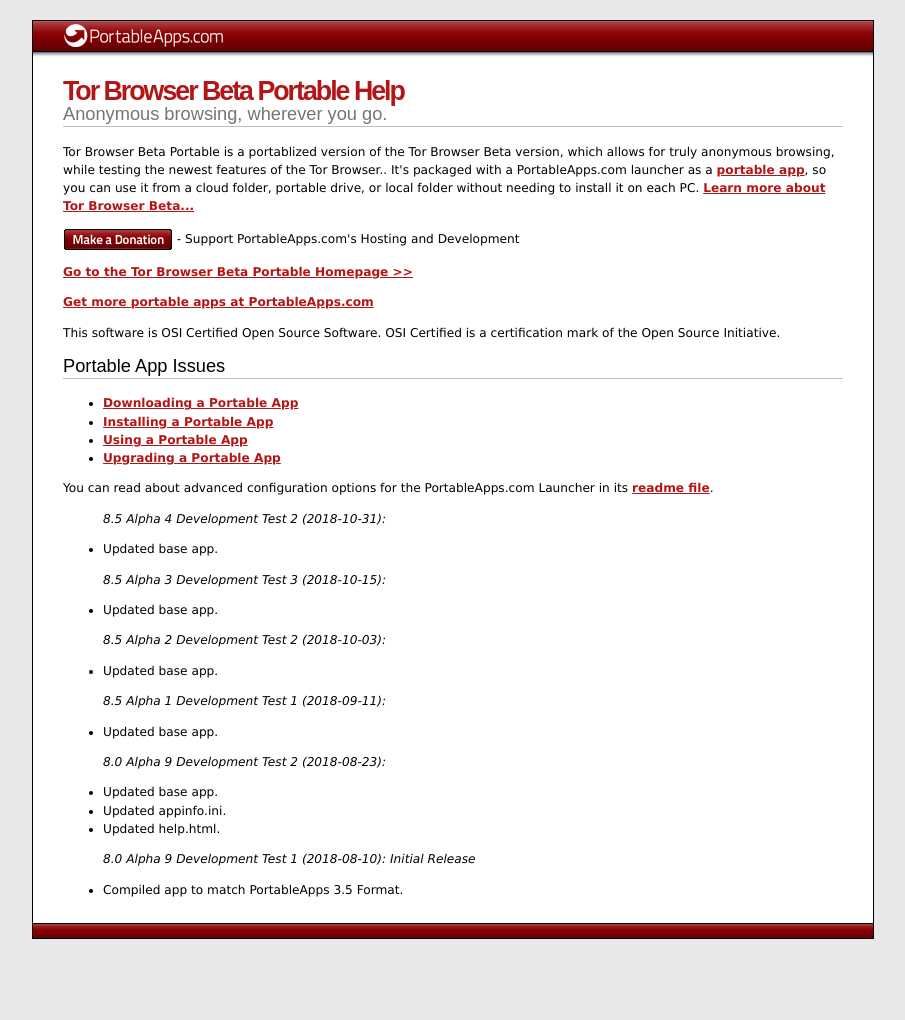
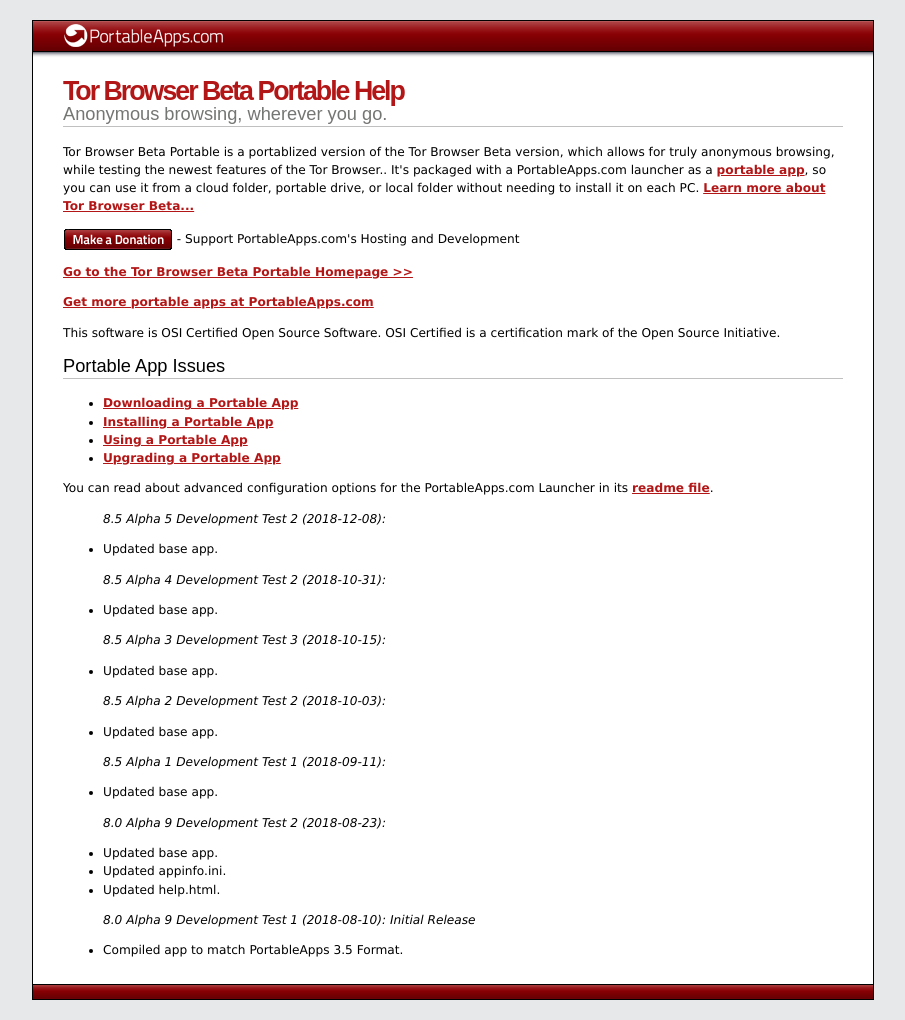
Before and after one commit to JarlPenguin/TorBrowserBetaPortable, a Jekyll site: the page docs/help.html, which Jekyll copies as it is, in a window 1280 px wide. Shown: the whole page, without its empty margins (187-1092 px from the left). Built offline with Jekyll 4.4.1, drawn with Linux system fonts in a browser that asks for light colours; before the commit the page ends 959 px from its top, so only the background shows below that.

Commit message:
update to alpha 5

```diff
--- a/docs/help.html
+++ b/docs/help.html
@@ -153,6 +153,9 @@
 	<li><a href="https://portableapps.com/support/portable_app#upgrading">Upgrading a Portable App</a></li>
 </ul>
 <p>You can read about advanced configuration options for the PortableApps.com Launcher in its <a href="Other/Source/Readme.txt">readme file</a>.</p>
+<ul><em>8.5 Alpha 5 Development Test 2 (2018-12-08):</em></ul>
+	<ul><li>Updated base app.</li>
+</ul>
 <ul><em>8.5 Alpha 4 Development Test 2 (2018-10-31):</em></ul>
 	<ul><li>Updated base app.</li>
 </ul>
--- a/help.html
+++ b/help.html
@@ -153,6 +153,9 @@
 	<li><a href="https://portableapps.com/support/portable_app#upgrading">Upgrading a Portable App</a></li>
 </ul>
 <p>You can read about advanced configuration options for the PortableApps.com Launcher in its <a href="Other/Source/Readme.txt">readme file</a>.</p>
+<ul><em>8.5 Alpha 5 Development Test 2 (2018-12-08):</em></ul>
+	<ul><li>Updated base app.</li>
+</ul>
 <ul><em>8.5 Alpha 4 Development Test 2 (2018-10-31):</em></ul>
 	<ul><li>Updated base app.</li>
 </ul>
```
Also changed, not shown: docs/index.md (+1 -1 lines), docs/readme.md, 1 other file.
